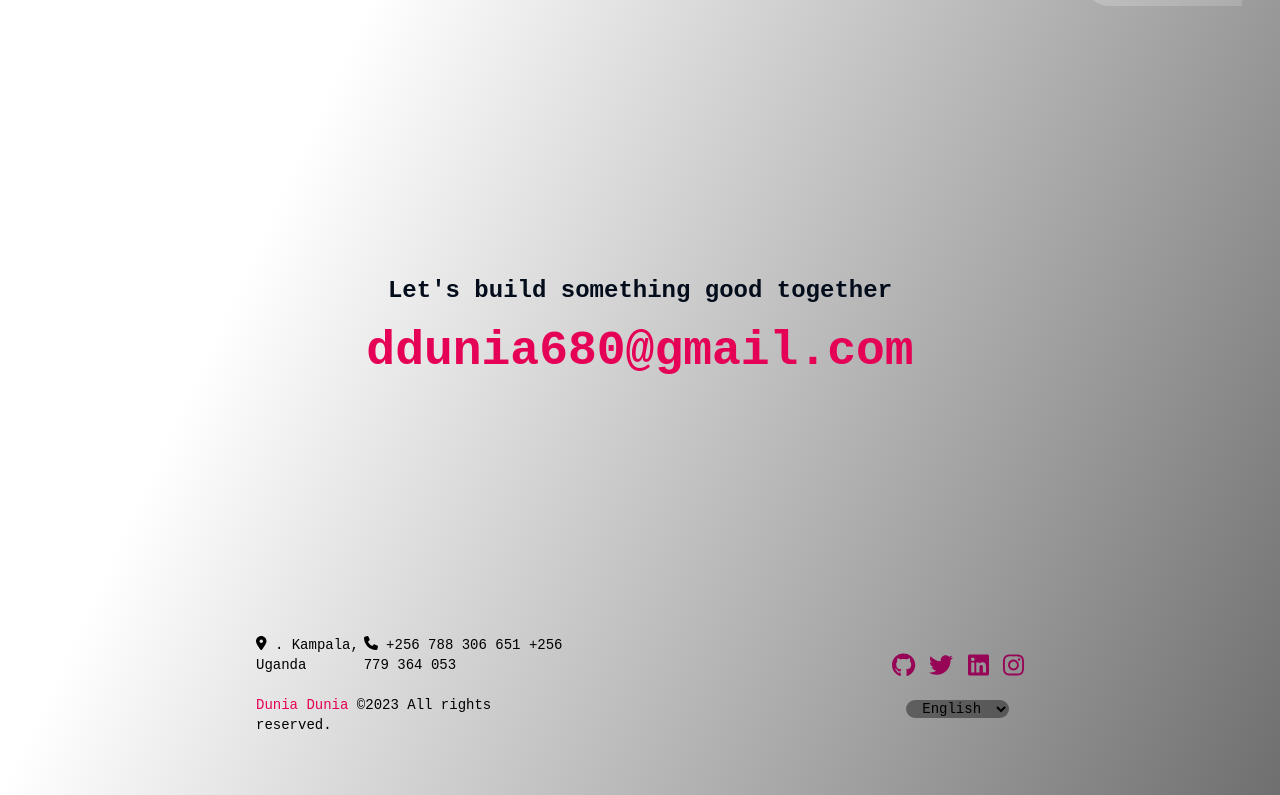
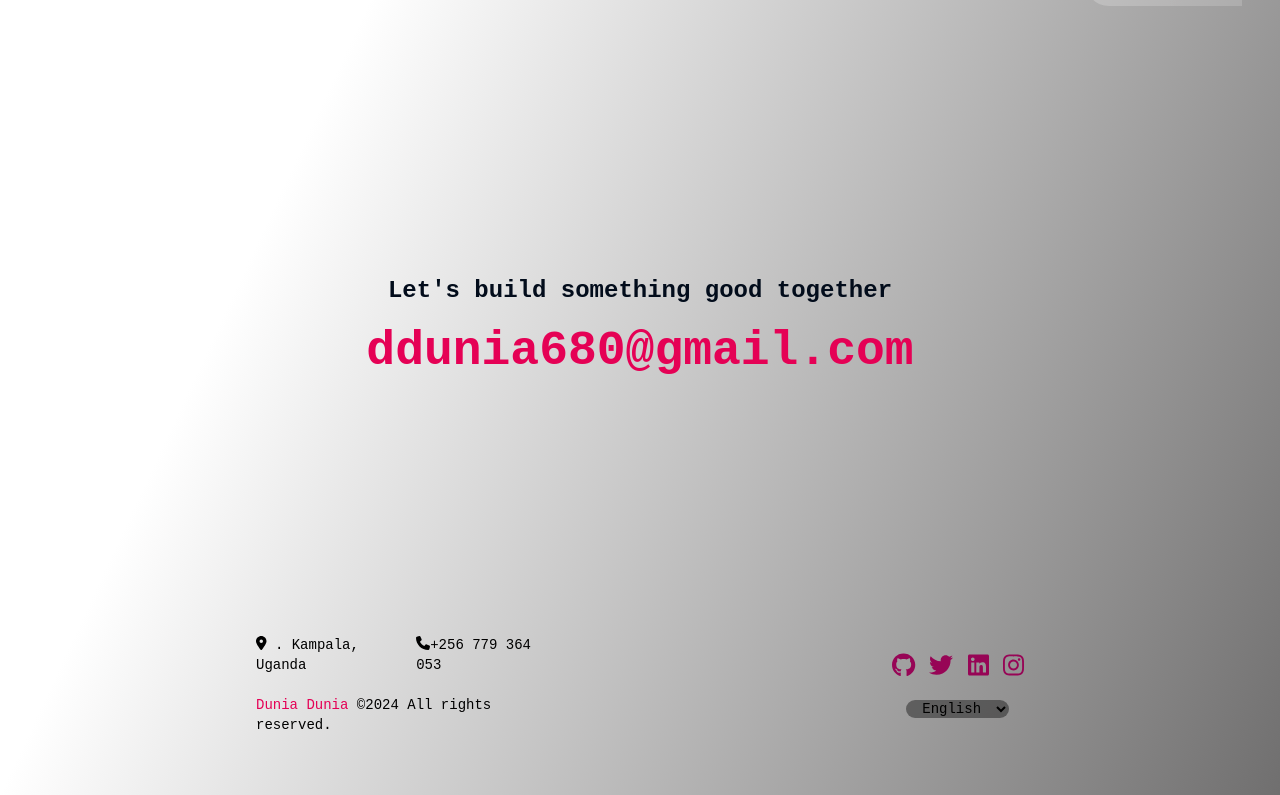
Before and after one commit to ddunia680/portfolio, a React (Create React App) app: page / in a window 1280 px wide. Shown: the part 1955-2750 px from the top of the page. Built offline with nearby package versions, Linux system fonts and the light colour scheme.

Commit message:
updated copyright year

```diff
--- a/src/containers/footer/footer.js
+++ b/src/containers/footer/footer.js
@@ -16,9 +16,9 @@ function Footer(props) {
             <div className='flex flex-col space-y-5 py-5 w-90 text-center md:text-left md:w-[40%]'>
                 <div className='flex flex-col text-center md:text-left md:flex-row md:justify-between'>
                     <h5><FontAwesomeIcon icon={faLocationDot} /> {t('country')}</h5>
-                    <h5><FontAwesomeIcon icon={faPhone} /> +256 788 306 651     +256 779 364 053</h5>
+                    <h5><FontAwesomeIcon icon={faPhone} />+256 779 364 053</h5>
                 </div>
-                <p><span className='text-fromLogo'>Dunia Dunia</span> &copy;2023 All rights reserved.</p>
+                <p><span className='text-fromLogo'>Dunia Dunia</span> &copy;2024 All rights reserved.</p>
             </div>
 
             <div className='flex flex-col justify-center items-center space-y-4'>
```
